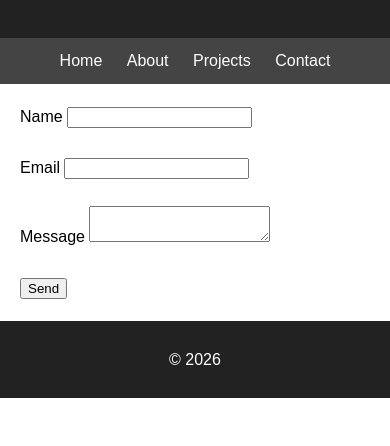
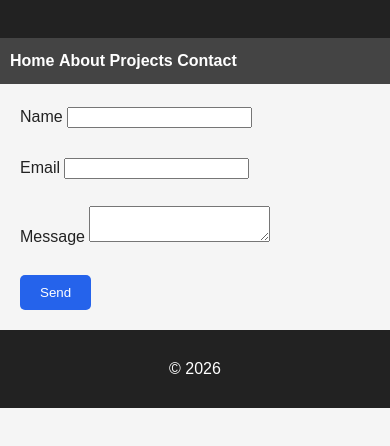
Before and after one commit to harshithankl/semantic-portfolio, a plain HTML site: page contact.html in a window 390 px wide. Shown: the part 96-542 px from the top of the page. Drawn offline with Linux system fonts and the light colour scheme.

Commit message:
Update style.css

```diff
--- a/css/style.css
+++ b/css/style.css
@@ -1,36 +1,85 @@
-body{
-    font-family: Arial, sans-serif;
-    margin:0;
-    padding:0;
-    line-height:1.6;
+:root {
+    --primary-color: #2563eb;
+    --background-color: #f5f5f5;
+    --text-color: #222222;
 }
 
-header{
-    background:#222;
-    color:white;
-    text-align:center;
-    padding:20px;
+body {
+    font-family: Arial, sans-serif;
+    margin: 0;
+    padding: 0;
+    line-height: 1.6;
+    background: var(--background-color);
+    color: var(--text-color);
 }
 
-nav{
-    background:#444;
-    padding:10px;
-    text-align:center;
+header {
+    background: #222;
+    color: white;
+    text-align: center;
+    padding: 20px;
 }
 
-nav a{
-    color:white;
-    text-decoration:none;
-    margin:10px;
+nav {
+    background: #444;
+    padding: 10px;
 }
 
-main{
-    padding:20px;
+nav ul {
+    display: flex;
+    justify-content: center;
+    gap: 20px;
+    list-style: none;
+    margin: 0;
+    padding: 0;
 }
 
-footer{
-    background:#222;
-    color:white;
-    text-align:center;
-    padding:10px;
+nav a {
+    color: white;
+    text-decoration: none;
+    font-weight: bold;
 }
+
+main {
+    display: grid;
+    grid-template-columns: 1fr 2fr;
+    gap: 20px;
+    padding: 20px;
+}
+
+section {
+    background: white;
+    padding: 20px;
+    border-radius: 8px;
+}
+
+footer {
+    background: #222;
+    color: white;
+    text-align: center;
+    padding: 10px;
+}
+
+button {
+    background: var(--primary-color);
+    color: white;
+    border: none;
+    padding: 10px 20px;
+    border-radius: 5px;
+    cursor: pointer;
+}
+
+button:hover {
+    opacity: 0.9;
+}
+
+@media (max-width: 768px) {
+    nav ul {
+        flex-direction: column;
+        align-items: center;
+    }
+
+    main {
+        grid-template-columns: 1fr;
+    }
+}
```
